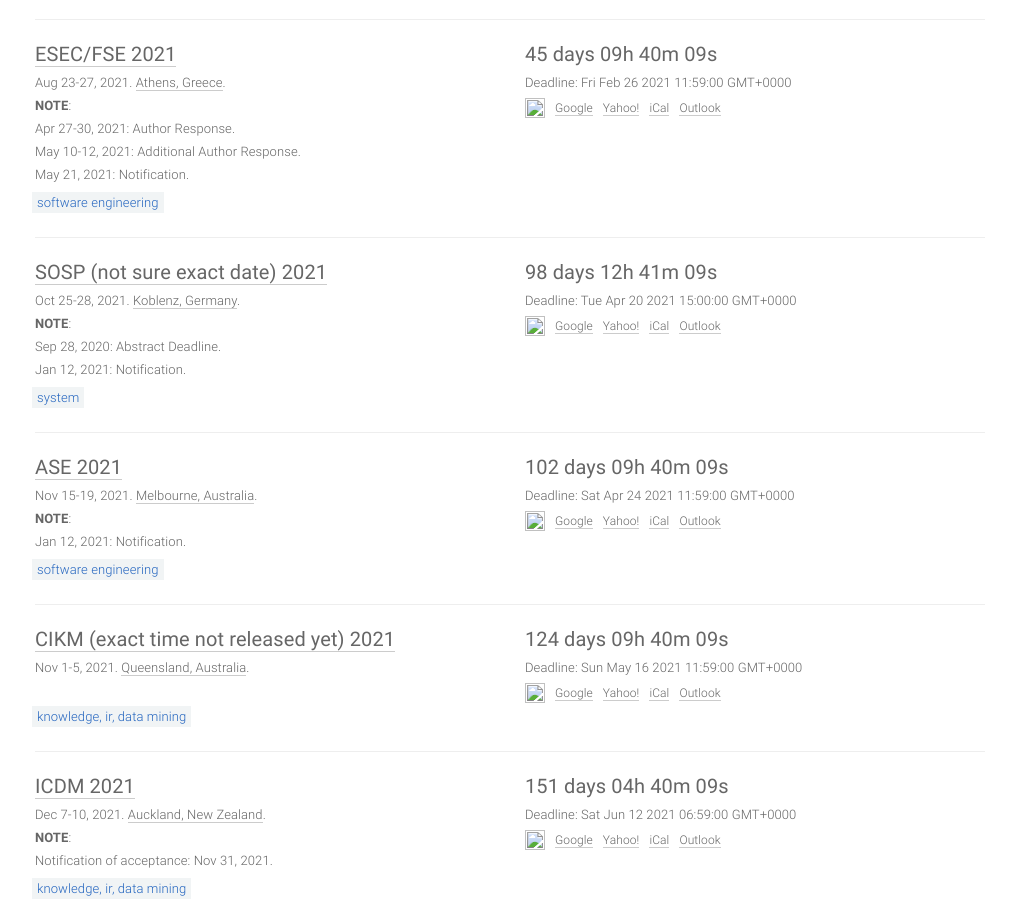
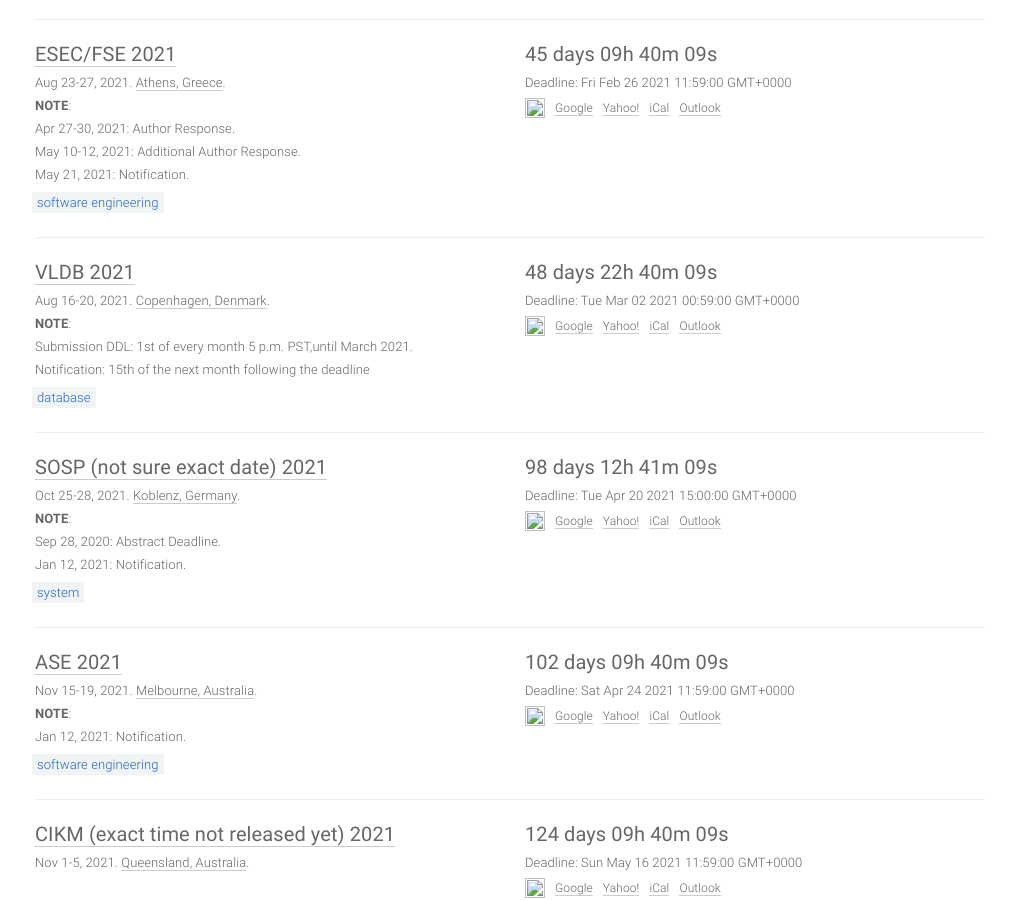
Before and after one commit to YanlinWang/DDL_netlify, a Jekyll site: the page built from index.html, in a window 1280 px wide and 900 px high, scrolled down 2094 px. Shown: the whole window, without its empty margins (130-1146 px from the left). Built offline with Jekyll 4.4.1, drawn with Linux system fonts in a browser that asks for light colours.

Commit message:
Update conferences.yml

```diff
--- a/_data/conferences.yml
+++ b/_data/conferences.yml
@@ -453,3 +453,17 @@
   sub: DOC
   note: '<b>NOTE</b>:
          <br>Apr 26, 2021: Notification.'
+
+
+- title: VLDB
+  year: 2021
+  id: vldb
+  link: https://vldb.org/2021/?important-dates
+  deadline: '2021-03-01 16:59:00'
+  timezone: UTC-8
+  date: Aug 16-20, 2021
+  place: Copenhagen, Denmark
+  sub: DB
+  note: '<b>NOTE</b>:
+         <br>Submission DDL: 1st of every month 5 p.m. PST,until March 2021.
+         <br>Notification: 15th of the next month following the deadline'
```
